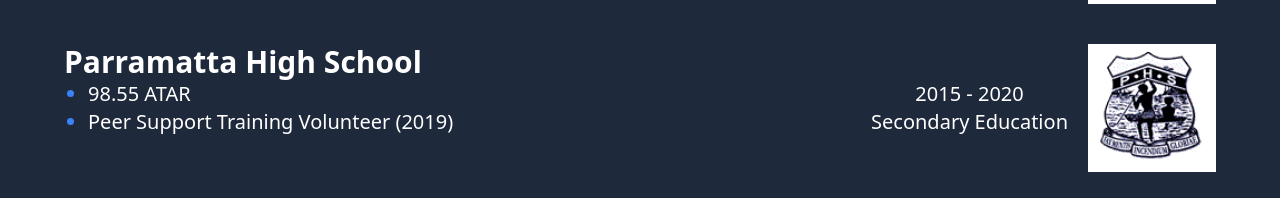
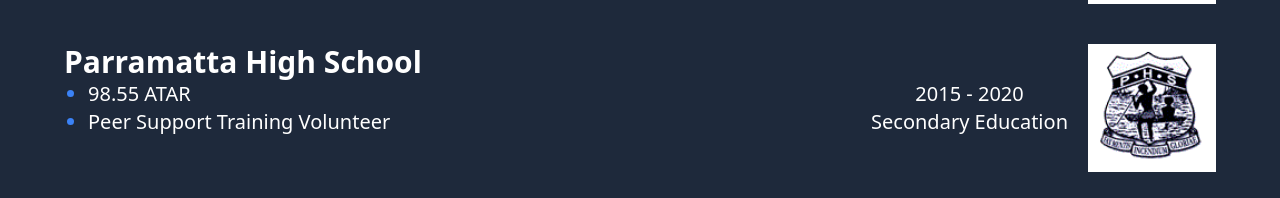
Before and after one commit to jss02/portfolio, a React (Create React App) app in the folder frontend/: page / in a window 1280 px wide. Shown: the part 1108-1306 px from the top of the page. Built offline with nearby package versions, Linux system fonts and the light colour scheme.

Commit message:
Removed year from peer support

```diff
--- a/frontend/src/Components/Education.jsx
+++ b/frontend/src/Components/Education.jsx
@@ -24,7 +24,7 @@
                 <ScrollAnimator animation="slide-in-left">
                     <ExperienceCard
                     title="Parramatta High School"
-                    dotPoints={["98.55 ATAR", "Peer Support Training Volunteer (2019)"]}
+                    dotPoints={["98.55 ATAR", "Peer Support Training Volunteer"]}
                     startDate="2015"
                     endDate="2020"
                     type="Secondary Education"
```
